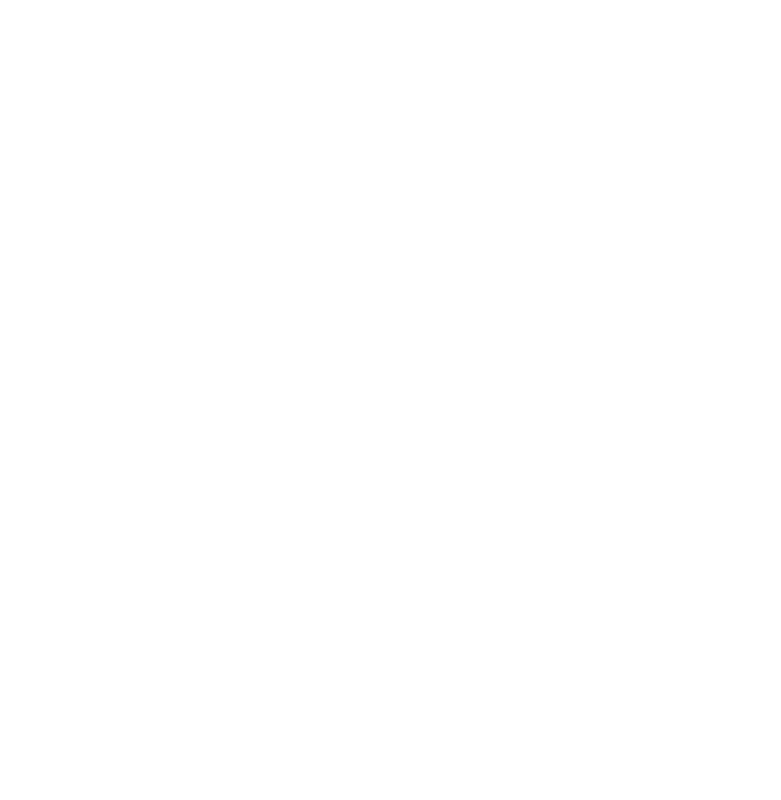
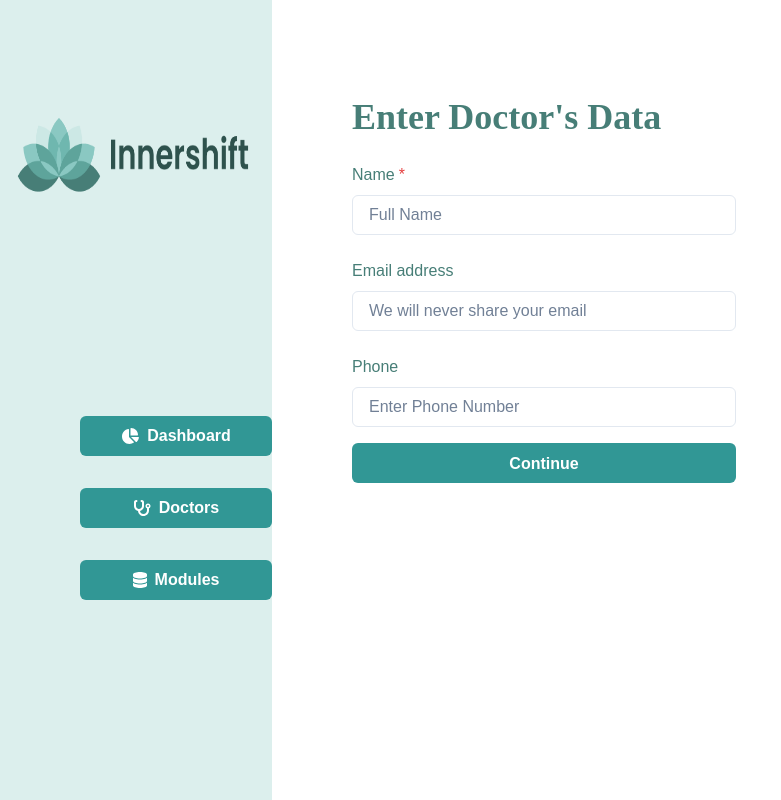
Before and after one commit to RachnaKedigehalli/Innershift, a React (Create React App) app in the folder frontend_web/: page /adddoctor/page1 in a window 1280 px wide. Before the commit this address had no page. Shown: the top 800 px of the page, without its empty margins (0-781 px from the left). Built offline with nearby package versions, Linux system fonts and the light colour scheme.

Commit message:
add doctor: user input

```diff
--- a/frontend_web/package.json
+++ b/frontend_web/package.json
@@ -17,6 +17,7 @@
     "@testing-library/jest-dom": "^5.14.1",
     "@testing-library/react": "^13.0.0",
     "@testing-library/user-event": "^13.2.1",
+    "ajv": "^8.12.0",
     "axios": "^1.3.4",
     "bootstrap": "^5.2.3",
     "framer": "^2.3.0",
@@ -26,6 +27,7 @@
     "react-dom": "^18.2.0",
     "react-router-dom": "^6.9.0",
     "react-scripts": "5.0.1",
+    "typescript": "^5.0.2",
     "web-vitals": "^2.1.0"
   },
   "scripts": {
--- a/frontend_web/src/App.js
+++ b/frontend_web/src/App.js
@@ -9,6 +9,7 @@
 import Dashboard from './Pages/Dashboard';
 import Auth from './Pages/Authentication';
 import Doctor from './Pages/Doctor';
+import AddDoctor_user from './Pages/AddDoctor_user';
 
 function App() {
   return (
@@ -18,6 +19,7 @@
         <Route path="/home" element={<Dashboard/>} />
         <Route path="/auth" element={<Auth />} />
         <Route path="/doctor" element={<Doctor />} />
+        <Route path="/adddoctor/page1" element={<AddDoctor_user />} />
       </Routes>
     </BrowserRouter>
   );
--- /dev/null
+++ b/frontend_web/src/Pages/AddDoctor_user.js
@@ -0,0 +1,125 @@
+import { Grid, GridItem ,Heading,Image, Button,Center,Input, defineStyle, defineStyleConfig, Text} from '@chakra-ui/react'
+import Navbar from '../Components/Navbar';
+import {DESKTOP_BG_LIGHT,DESKTOP_BG_MEDIUM,DARK_OLIVE, LIGHT_GREEN, DARK_GREEN} from "../Constants"
+import logo from "../Assets/Logo/Logo_name.png"
+
+import { FontAwesomeIcon } from '@fortawesome/react-fontawesome'
+import { faChartPie,faDatabase,faStethoscope,faCirclePlus } from '@fortawesome/free-solid-svg-icons'
+import { useLocation } from 'react-router-dom';
+import { useEffect, useState } from 'react';
+import {
+    FormControl,
+    FormLabel,
+    FormErrorMessage,
+    FormHelperText,
+  } from '@chakra-ui/react'
+// import { headingTheme } from './components/heading'
+
+// export const theme = extendTheme({
+//   components: { Heading: headingTheme },
+// })
+
+
+const custom = defineStyle({
+    color: "DARK_OLIVE"
+    // let's also provide dark mode alternatives
+})
+
+function UserForm() {
+    return(
+        <form>
+            <FormControl isRequired mt={6}>
+                <FormLabel color={DARK_GREEN}>Name</FormLabel>
+                <Input type='text' placeholder='Full Name'/>
+                {/* <FormHelperText>Full Name</FormHelperText> */}
+            </FormControl>
+
+            <FormControl>
+                <FormLabel mt={6} color={DARK_GREEN}>Email address</FormLabel>
+                <Input type='email' placeholder='We will never share your email'/>
+                {/* <FormHelperText>We'll never share your email.</FormHelperText> */}
+            </FormControl>
+
+            <FormControl>
+                <FormLabel mt={6} color={DARK_GREEN}>Phone</FormLabel>
+                <Input type='text' style={{color:'teal'}} placeholder="Enter Phone Number" />
+                {/* <FormHelperText>Full Name</FormHelperText> */}
+            </FormControl>
+
+            <Button width="full" mt={4} colorScheme='teal' variant="solid" type="submit" >
+              Continue
+            </Button>
+        </form>
+
+    );
+}
+
+function AddDoctor_user(){
+    return(
+        <div>
+            <Grid
+                h='60em'
+                templateRows='repeat(20, 1fr)'
+                templateColumns='repeat(5, 1fr)'
+                >
+
+                {/* Side bar */}
+                <GridItem rowSpan={20} colSpan={1} bg={DESKTOP_BG_MEDIUM}>
+                    <Center mt = '5em' mb = '12em'>
+                        <Image src={logo} h='9em' />
+                    </Center>
+
+                    <Button ml = '5em' w = '12em' colorScheme='teal' variant='solid'>
+                        <FontAwesomeIcon icon={faChartPie} style={{marginRight:"0.5em"}}/>  Dashboard
+                    </Button>
+
+                    <Button ml = '5em' mt = '2em' w = '12em' colorScheme='teal' variant='solid'>
+                        <FontAwesomeIcon icon={faStethoscope} style={{marginRight:"0.5em"}}/>  Doctors
+                    </Button>
+
+                    <Button ml = '5em' mt = '2em' w = '12em' colorScheme='teal' variant='solid'>
+                        <FontAwesomeIcon icon={faDatabase} style={{marginRight:"0.5em"}}/>  Modules
+                    </Button>
+
+                </GridItem>
+
+
+                <GridItem ml = '5em' mt = '6em' rowSpan={20} colSpan={4}>
+                   <Grid h='15em' templateRows='repeat(20,1fr)' templateColumns='repeat(4,1fr)'>
+                        {/* Search Bar */}
+
+                        <GridItem rowSpan={2} colSpan={4}>
+                            <Grid templateRows='repeat(2,1fr)' templateColumns='repeat(4,1fr)'>
+
+                                {/* <MyForm/> */}
+                                {/* <GridItem rowSpan={2} colSpan={1}  >
+                                    <Button  colorScheme='teal' size='md' style={{color:"black"}}>
+                                    <FontAwesomeIcon icon={faCirclePlus} style={{marginRight:"0.5em"}}/> Add Doctor
+                                    </Button>
+                                </GridItem>
+
+                                <GridItem colSpan={2} rowSpan={2} mr='5em'>
+                                    <Input placeholder='?? Doctor'/>
+                                </GridItem>  */}
+
+                                <GridItem colSpan={5} rowSpan={2}>
+                                    <Heading color={DARK_GREEN}>Enter Doctor's Data</Heading>
+                                </GridItem>
+                                <GridItem colSpan={2} rowSpan={2} mr='5em'>
+                                    <UserForm/>
+                                </GridItem>
+
+
+
+
+                            </Grid>
+                        </GridItem>
+
+                   </Grid>
+                </GridItem>
+            </Grid>
+        </div>
+    );
+}
+
+export default AddDoctor_user;
```
Also changed, not shown: 1 other file (tests, documents, lock files or other folders).
